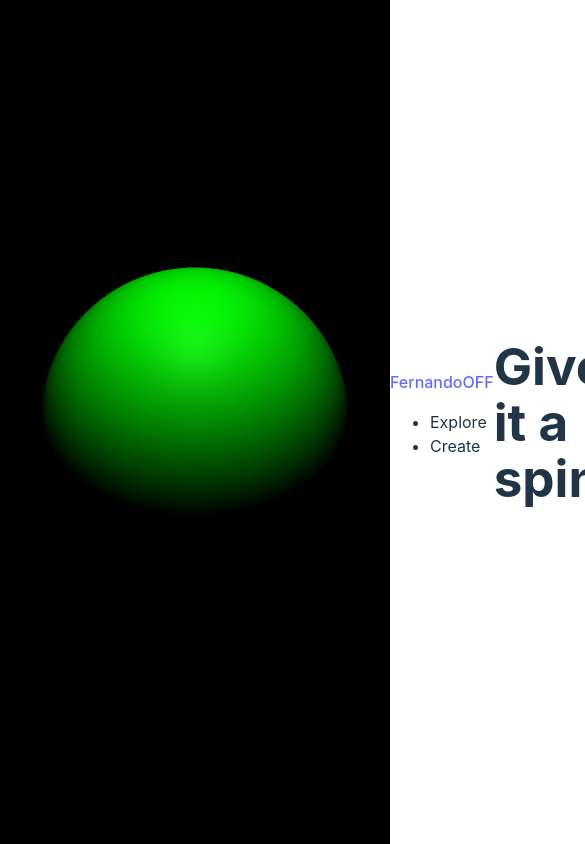
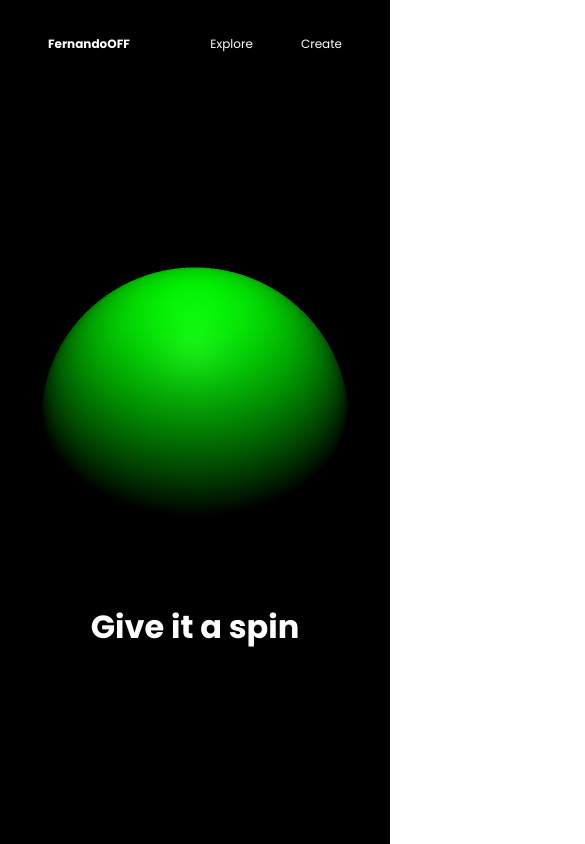
Before and after one commit to FeernandoOFF/threejs-ts, a website built with Vite: page index.html in a window 390 px wide. Shown: the top 844 px of the page, 585 px wide, since content can reach past the window. Built offline with nearby package versions, Linux system fonts and the light colour scheme; animation ran at ten frames a second.

Commit message:
added css styles and mobile media queries

```diff
--- a/src/style.css
+++ b/src/style.css
@@ -1,12 +1,17 @@
+* {
+  font-family: 'Poppins', sans-serif;
+  margin: 0;
+  padding: 0;
+}
 :root {
   font-family: Inter, Avenir, Helvetica, Arial, sans-serif;
   font-size: 16px;
   line-height: 24px;
   font-weight: 400;
 
-  color-scheme: light dark;
-  color: rgba(255, 255, 255, 0.87);
-  background-color: #242424;
+  /* color-scheme: light dark; */
+  /* color: rgba(255, 255, 255, 0.87);
+  background-color: #242424; */
 
   font-synthesis: none;
   text-rendering: optimizeLegibility;
@@ -14,84 +19,56 @@
   -moz-osx-font-smoothing: grayscale;
   -webkit-text-size-adjust: 100%;
 }
-
-a {
-  font-weight: 500;
-  color: #646cff;
-  text-decoration: inherit;
-}
-a:hover {
-  color: #535bf2;
+body {
+  margin: 0;
 }
 
-body {
-  margin: 0;
-  display: flex;
-  place-items: center;
-  min-width: 320px;
-  min-height: 100vh;
+.canvas {
+  position: absolute;
+  left: 0;
+  top: 0;
 }
 
-h1 {
-  font-size: 3.2em;
-  line-height: 1.1;
+/* Navbar */
+
+nav {
+  position: relative;
+  padding: 2rem 4rem;
+  display: flex;
+  justify-content: space-between;
+}
+nav a {
+  font-weight: bold;
+  color: white;
+  text-decoration: none;
+}
+nav ul {
+  display: flex;
+  color: white;
+  gap: 3rem;
+  list-style: none;
 }
 
-#app {
-  max-width: 1280px;
-  margin: 0 auto;
-  padding: 2rem;
+/* Title */
+h1 {
+  color: white;
+  position: absolute;
+  width: 100%;
   text-align: center;
+  font-size: 3rem;
+  left: 50%;
+  top: 75%;
+  transform: translate(-50%, -75%);
 }
 
-.logo {
-  height: 6em;
-  padding: 1.5em;
-  will-change: filter;
-}
-.logo:hover {
-  filter: drop-shadow(0 0 2em #646cffaa);
-}
-.logo.vanilla:hover {
-  filter: drop-shadow(0 0 2em #3178c6aa);
-}
-
-.card {
-  padding: 2em;
-}
-
-.read-the-docs {
-  color: #888;
-}
-
-button {
-  border-radius: 8px;
-  border: 1px solid transparent;
-  padding: 0.6em 1.2em;
-  font-size: 1em;
-  font-weight: 500;
-  font-family: inherit;
-  background-color: #1a1a1a;
-  cursor: pointer;
-  transition: border-color 0.25s;
-}
-button:hover {
-  border-color: #646cff;
-}
-button:focus,
-button:focus-visible {
-  outline: 4px auto -webkit-focus-ring-color;
-}
-
-@media (prefers-color-scheme: light) {
-  :root {
-    color: #213547;
-    background-color: #ffffff;
+@media screen and (max-width: 764px) {
+  body {
+    font-size: 12px;
   }
-  a:hover {
-    color: #747bff;
+  h1 {
+    font-size: 2rem;
   }
-  button {
-    background-color: #f9f9f9;
+  nav {
+    padding: 2rem 3rem;
   }
 }
```
